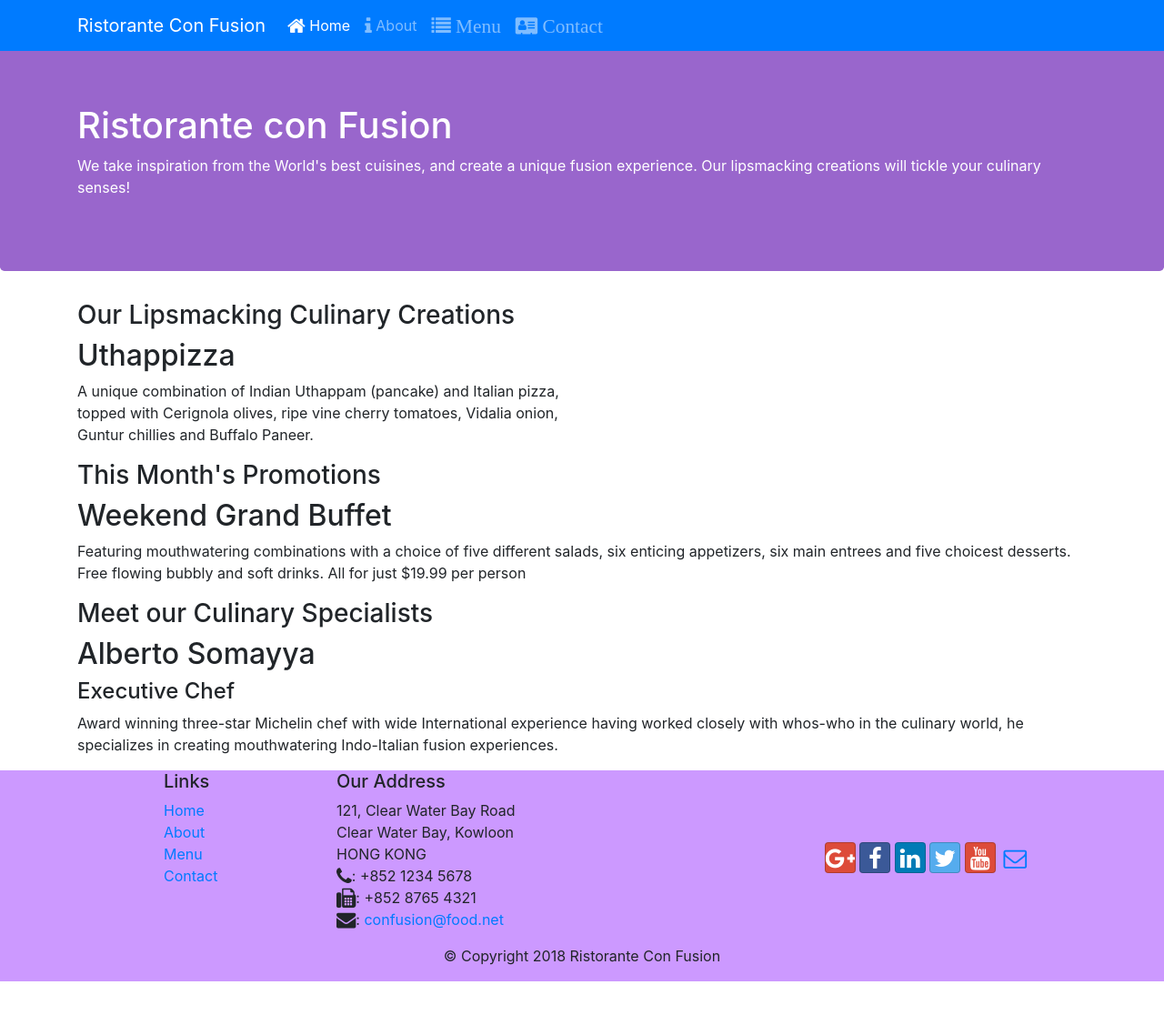
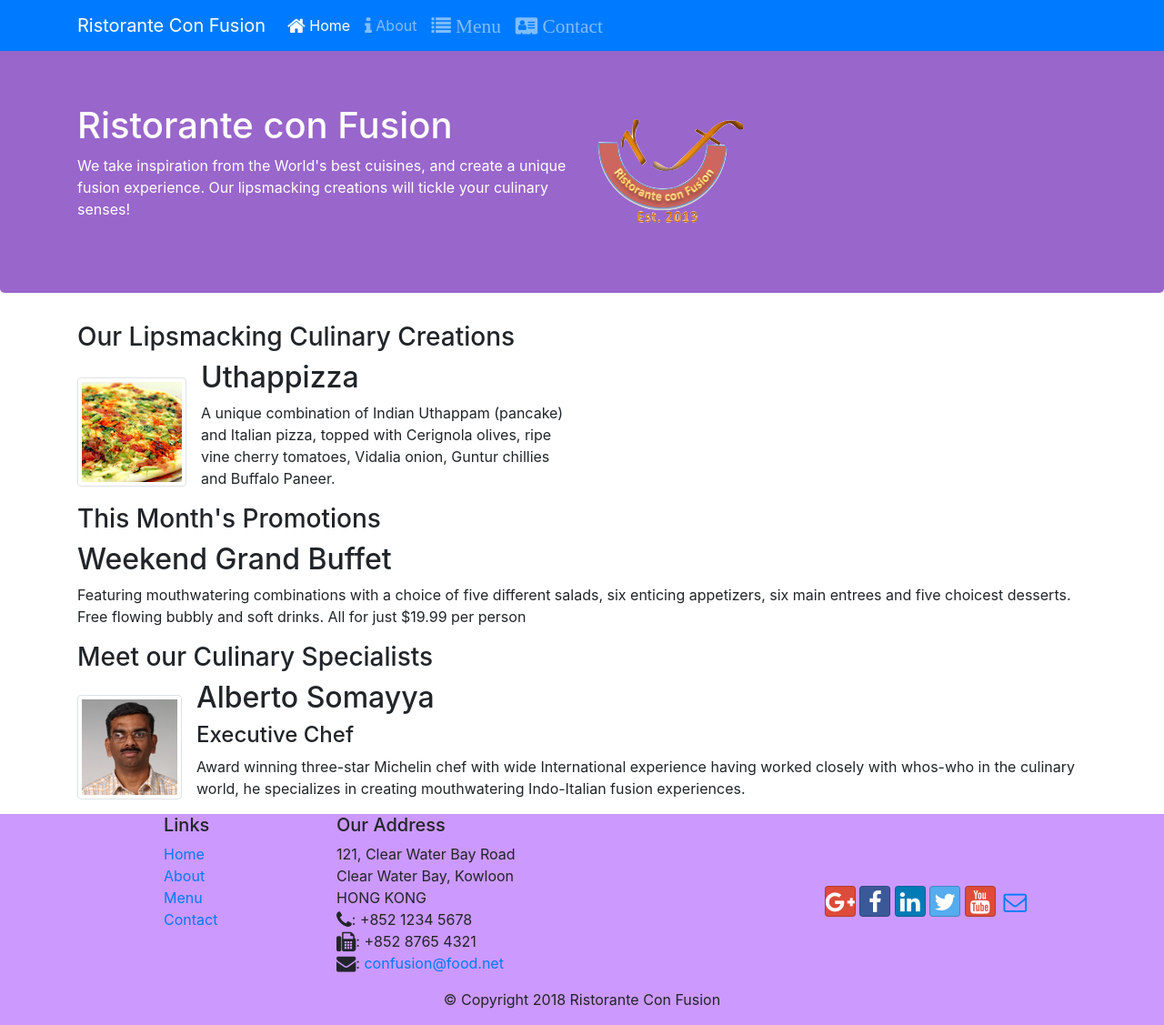
Before and after one commit to mtm2mtj/Coursera, a website: page conFusion/index.html in a window 1280 px wide. Shown: the whole page at 91% size. Before the commit the page ends 1079 px from the top, so only its background shows below. Drawn offline with nearby package versions, Linux system fonts and the light colour scheme.

Commit message:
Confusion - Images and Media

```diff
--- a/conFusion/index.html
+++ b/conFusion/index.html
@@ -32,15 +32,16 @@
             </div>
         </div>
     </nav>
-    <header>
-        <div class="jumbotron">
+    <header class="jumbotron">
         <div class="container">
-                <div>
+            <div class="row row-header">
+                <div class="col-12 col-sm-6">
                     <h1>Ristorante con Fusion</h1>
                     <p class="d-none d-sm-block">We take inspiration from the World's best cuisines, and create a unique fusion experience. Our lipsmacking
                         creations will tickle your culinary senses!</p>
                 </div>
-                <div>
+                <div class="col-12 col-sm align-self-center">
+                    <img src="img/logo.png" class="img-fluid">
                 </div>
             </div>
         </div>
@@ -52,9 +53,17 @@
                 <h3>Our Lipsmacking Culinary Creations</h3>
             </div>
             <div class="col-sm-6 col-xs-12">
-                <h2>Uthappizza</h2>
-                <p class="d-none d-sm-block">A unique combination of Indian Uthappam (pancake) and Italian pizza, topped with Cerignola olives, ripe vine
-                    cherry tomatoes, Vidalia onion, Guntur chillies and Buffalo Paneer.</p>
+                                <div class="media">
+                    <img class="d-flex mr-3 img-thumbnail align-self-center"
+                            src="img/uthappizza.png" alt="Uthappizza">
+                    <div class="media-body">
+                        <h2 class="mt-0">Uthappizza</h2>
+                        <p class="d-none d-sm-block">A unique combination of Indian Uthappam (pancake) and
+                            Italian pizza, topped with Cerignola olives, ripe vine
+                            cherry tomatoes, Vidalia onion, Guntur chillies and
+                            Buffalo Paneer.</p>
+                    </div>
+                </div>
             </div>
         </div>
 
@@ -75,11 +84,18 @@
             <div>
                 <h3>Meet our Culinary Specialists</h3>
             </div>
-            <div>
-                <h2>Alberto Somayya</h2>
+            <div class="media">
+                    <img class="d-flex mr-3 img-thumbnail align-self-center"
+                            src="img/alberto.png" alt="Alberto Somayya">
+                    <div class="media-body">
+                        <h2 class="mt-0">Alberto Somayya</h2>
                         <h4>Executive Chef</h4>
-                <p class="d-none d-sm-block">Award winning three-star Michelin chef with wide International experience having worked closely with whos-who
-                    in the culinary world, he specializes in creating mouthwatering Indo-Italian fusion experiences. </p>
+                        <p class="d-none d-sm-block">Award winning three-star Michelin chef with wide
+                            International experience having worked closely with
+                            whos-who in the culinary world, he specializes in
+                            creating mouthwatering Indo-Italian fusion experiences.
+                            </p>
+                    </div>
                 </div>
         </div>
     </div>
@@ -99,8 +115,7 @@
                     <h5>Our Address</h5>
                     <address>
                         121, Clear Water Bay Road
-                        <br>
-                        Clear Water Bay, Kowloon<br> HONG KONG
+                        <br> Clear Water Bay, Kowloon<br> HONG KONG
                         <br>
                         <i class="fa fa-phone fa-lg"></i>: +852 1234 5678
                         <br>
@@ -116,7 +131,7 @@
                         <a class="btn btn-social-icon btn-linkedin" href="http://www.linkedin.com/in/"><i class="fa fa-linkedin fa-lg"></i></a>
                         <a class="btn btn-social-icon btn-twitter" href="http://twitter.com/"><i class="fa fa-twitter fa-lg"></i></a>
                         <a class="btn btn-social-icon btn-google" href="http://youtube.com/"><i class="fa fa-youtube fa-lg"></i></a>
-                        <a class="btn btn-social-icon"  href="mailto:"><i class="fa fa-envelope-o fa-lg"></i></a>
+                        <a class="btn btn-social-icon" href="mailto:"><i class="fa fa-envelope-o fa-lg"></i></a>
                     </div>
                 </div>
             </div>
```
Also changed, not shown: conFusion/aboutus.html (+4 -3 lines), conFusion/contactus.html (+6 -5 lines), conFusion/img/alberto.png (added), conFusion/img/buffet.png (added), conFusion/img/logo.png (added), conFusion/img/uthappizza.png (added). Lines whose indentation alone changed are shown as unchanged.
